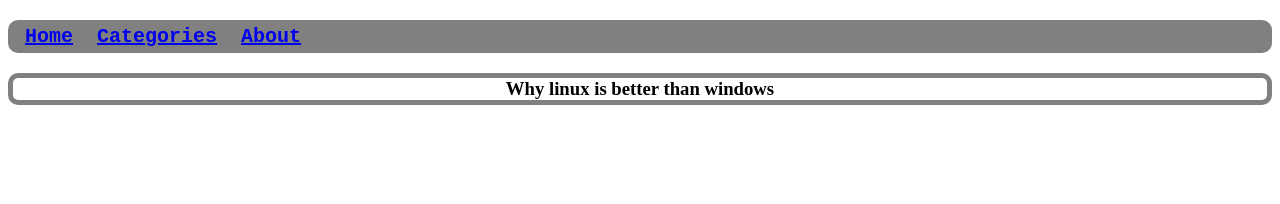
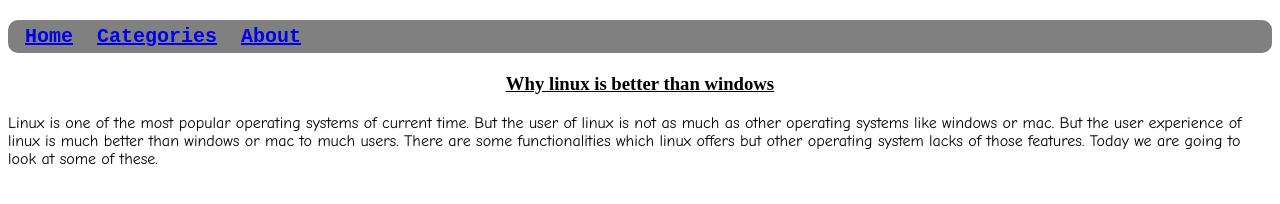
Before and after one commit to robinsrk/programming-hero-1, a plain HTML site: page index.html in a window 1280 px wide. Drawn offline with Linux system fonts and the light colour scheme.

Commit message:
added some information

```diff
--- a/index.html
+++ b/index.html
@@ -1,6 +1,5 @@
 <!DOCTYPE html>
 <html lang="en">
-
 	<head>
 		<meta charset="UTF-8" />
 		<meta name="viewport" content="width=device-width, initial-scale=1.0" />
@@ -9,8 +8,19 @@
 	</head>
 
 	<body>
-    <pre class="header"><strong> <a href="#">Home</a>  <a href="#">Categories</a>  <a href="#">About</a></strong></pre>
+		<pre
+			class="header"
+		><strong> <a href="#">Home</a>  <a href="#">Categories</a>  <a href="#">About</a></strong></pre>
 		<h3 class="title">Why linux is better than windows</h3>
+		<div class="information">
+			<p>
+				Linux is one of the most popular operating systems of current time. But
+				the user of linux is not as much as other operating systems like windows
+				or mac. But the user experience of linux is much better than windows or
+				mac to much users. There are some functionalities which linux offers but
+				other operating system lacks of those features. Today we are going to
+				look at some of these.
+			</p>
+		</div>
 	</body>
-
 </html>
--- a/style.css
+++ b/style.css
@@ -4,11 +4,15 @@
 	border-radius: 10px;
 	color: white;
 	font-size: 20px;
-
 }
 .title {
 	text-align: center;
-    border: 5px solid grey;
 	border-radius: 10px;
 	border-spacing: 0cm;
+	text-decoration: underline;
+	font-weight: bold;
+	font-family: lobster;
 }
+.information {
+    font-family: comic sans ms;
+}
```
Lines whose indentation alone changed are shown as unchanged.
